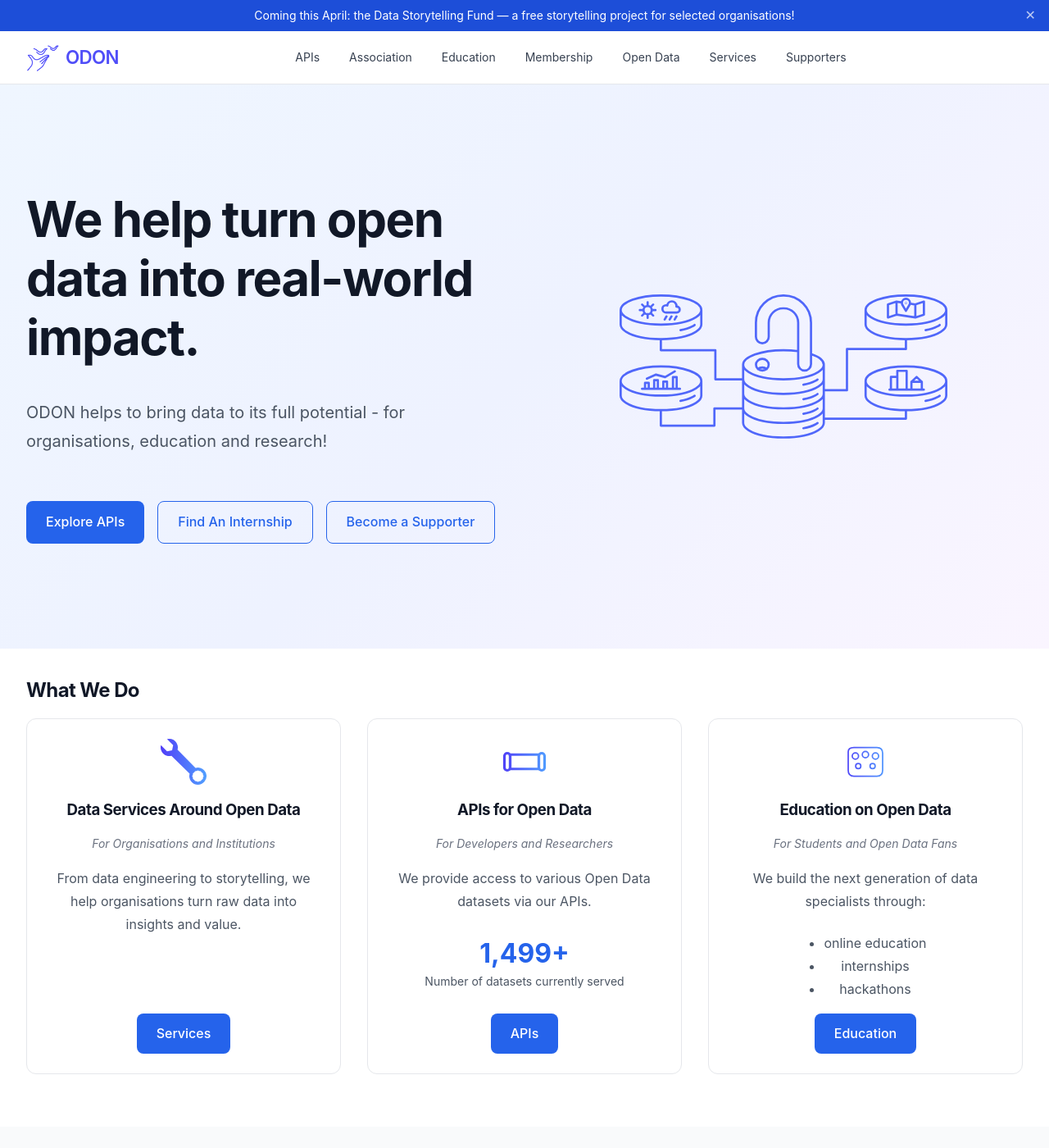
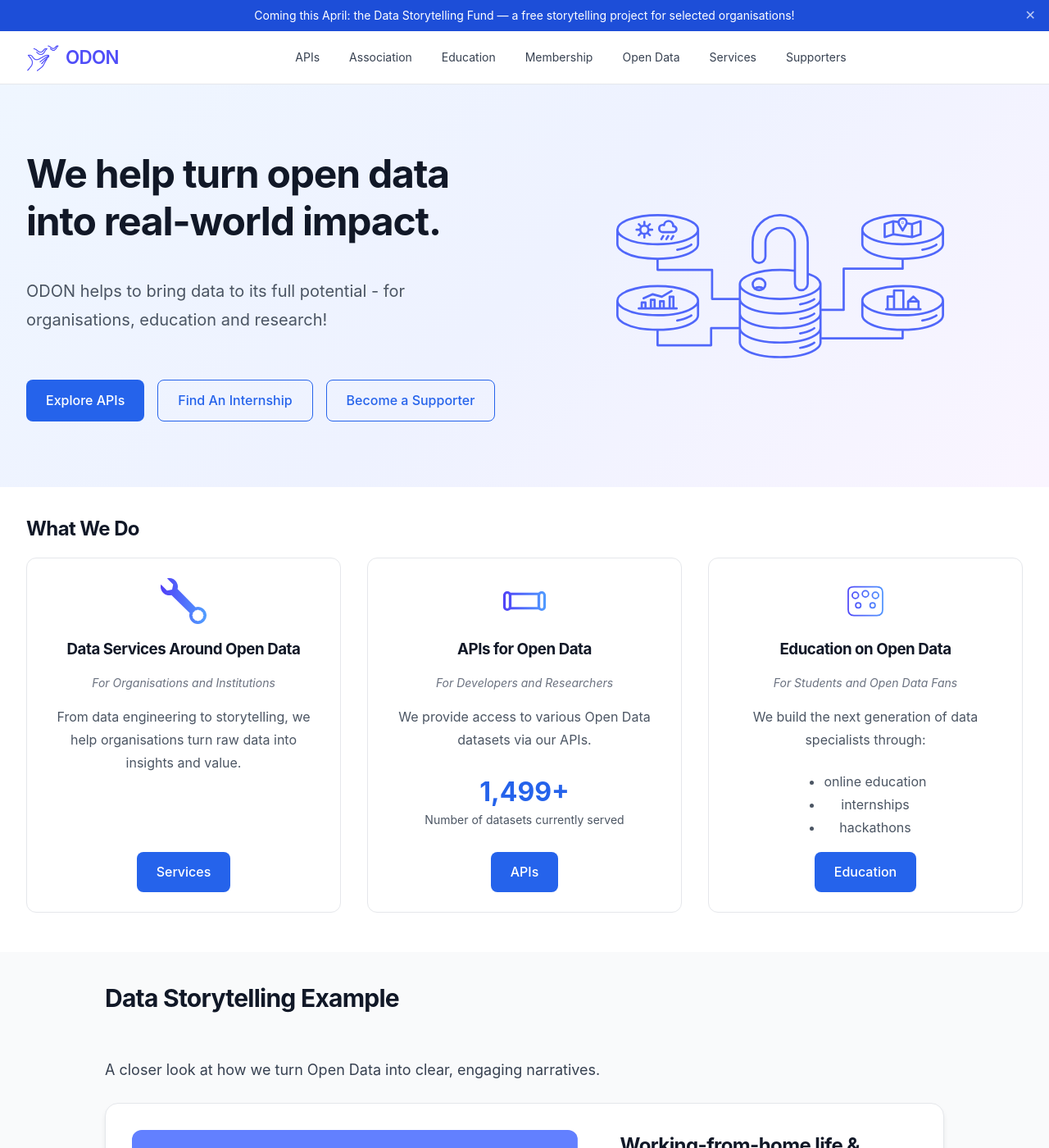
Before and after one commit to verein-odon/verein-odon.github.io, a Jekyll site: the page built from docs/en/index.md, in a window 1280 px wide and 1400 px high. Shown: the whole window at 82% size. Built offline with Jekyll 4.4.1, drawn with Linux system fonts in a browser that asks for light colours.

Commit message:
Website styling: more compact design

```diff
--- a/docs/assets/main.scss
+++ b/docs/assets/main.scss
@@ -439,19 +439,19 @@ body {
 .hero {
   position: relative;
   background: linear-gradient(135deg, var(--color-blue-50), var(--color-indigo-50), #faf5ff);
-  padding: 5rem 0;
+  padding: 3rem 0;
   overflow: hidden;
 }
 
 @media (min-width: 768px) {
   .hero {
-    padding: 8rem 0;
+    padding: 5rem 0;
   }
 }
 
 .hero-grid {
   display: grid;
-  gap: 3rem;
+  gap: 2rem;
   align-items: center;
 }
 
@@ -481,7 +481,7 @@ body {
 
 @media (min-width: 1024px) {
   .hero-title {
-    font-size: 3.75rem;
+    font-size: 3rem;
   }
 }
 
@@ -603,7 +603,7 @@ a.btn-primary, a.btn-primary:hover {
 
 /* Section Styles */
 .section {
-  padding: 2rem 0 4em 0;
+  padding: 2rem 0 3rem 0;
 }
 
 .bg-white {
@@ -617,7 +617,7 @@ a.btn-primary, a.btn-primary:hover {
 .section-title {
   font-size: 1.875rem;
   text-align: center;
-  margin-bottom: 4rem;
+  margin-bottom: 1.5rem;
   color: var(--color-gray-900);
 }
 
@@ -926,12 +926,12 @@ a.btn-primary, a.btn-primary:hover {
 /* Fixed-height card in carousel only (desktop): prevents jump when statement length varies */
 @media (min-width: 768px) {
   .people-carousel-inner {
-    height: 400px; /* Fixed height so controls below never jump */
+    height: 320px; /* Fixed height so controls below never jump */
   }
 
   .people-carousel .person-card {
     height: 100%;
-    min-height: 400px;
+    min-height: 320px;
     overflow: hidden;
   }
 }
```
